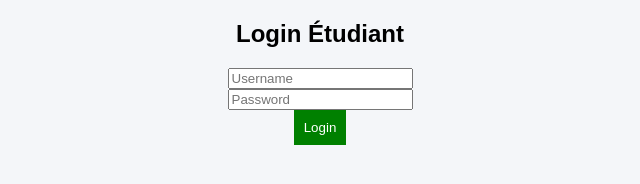
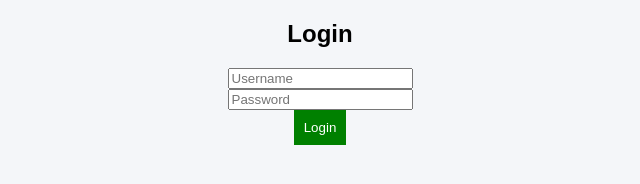
Before and after one commit to fadwadouiri8-a11y/Esprit-connect, a plain HTML site: page login.html in a window 1280 px wide. Shown: the whole page, without its empty margins (320-960 px from the left). Drawn offline with Linux system fonts and the light colour scheme.

Commit message:
Update login.html

```diff
--- a/login.html
+++ b/login.html
@@ -7,15 +7,13 @@
 
 <body>
 
-<h2>Login Étudiant</h2>
+<h2>Login</h2>
 
 <input type="text" id="user" placeholder="Username"><br>
 <input type="password" id="pass" placeholder="Password"><br>
 
 <button onclick="login()">Login</button>
 
-<p id="msg"></p>
-
 <script src="script.js"></script>
 
 </body>
```
